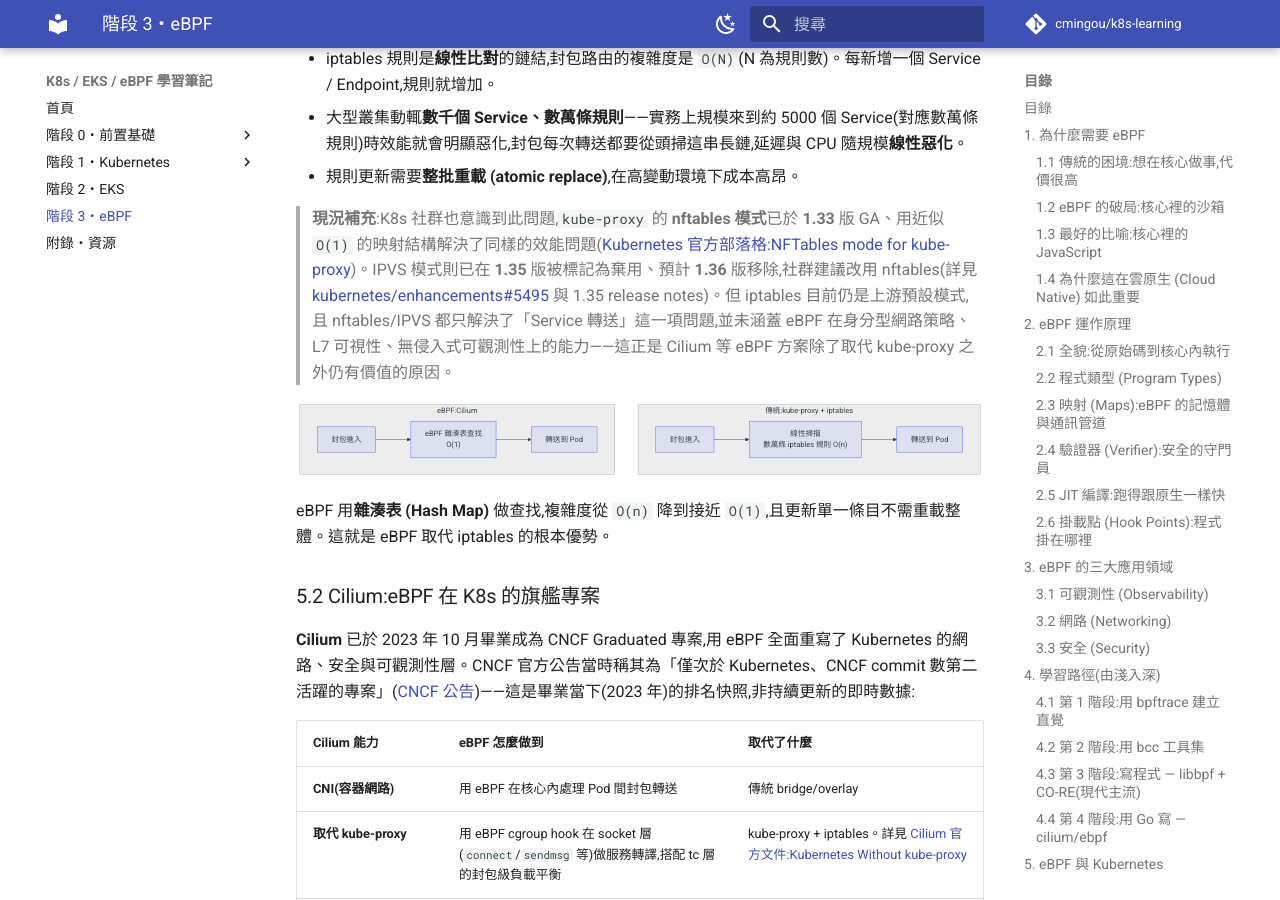
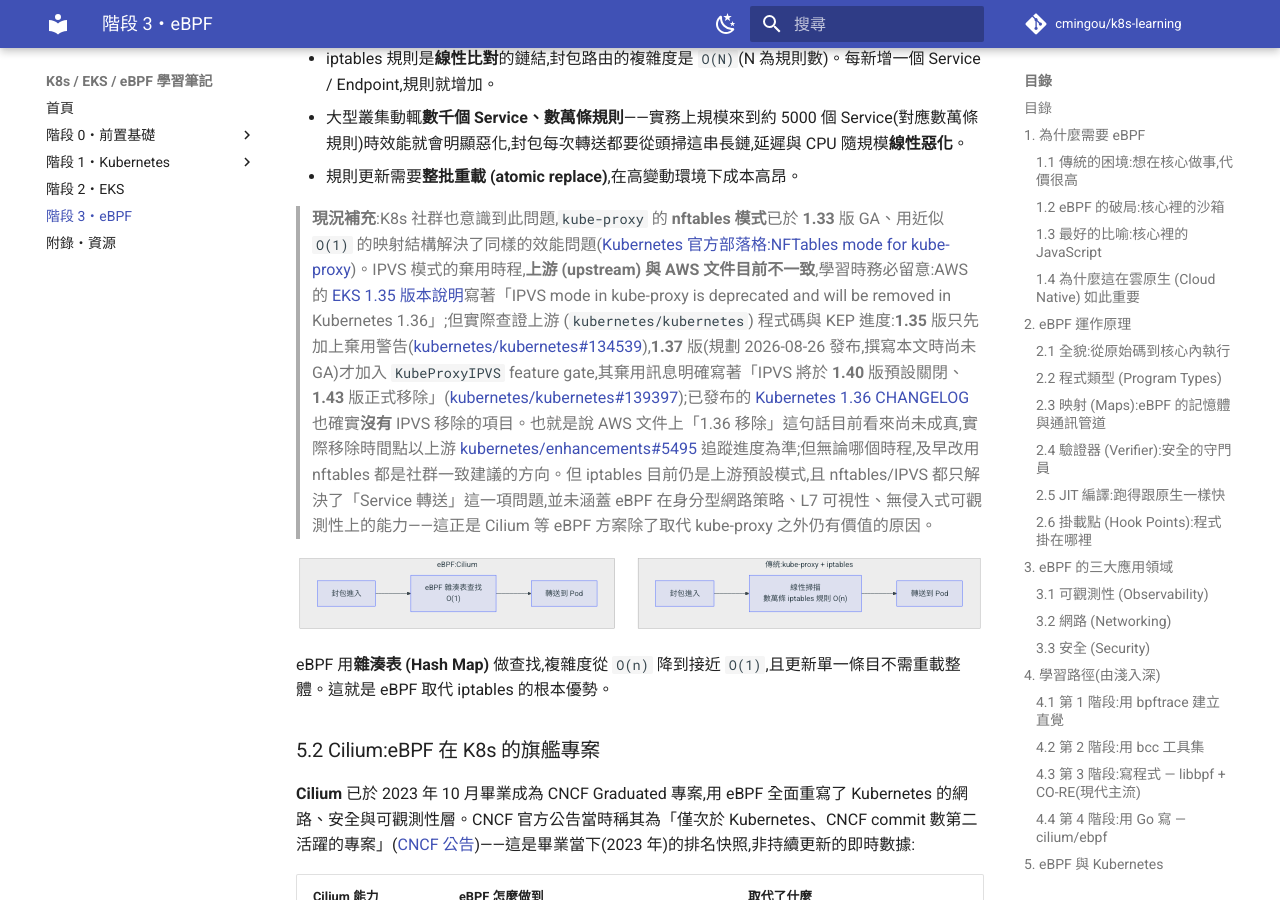
Before and after one commit to cmingou/k8s-learning, an MkDocs documentation site: the page built from docs/03-ebpf/README.md, in a window 1280 px wide and 900 px high, scrolled down 13026 px. Built offline with MkDocs 1.6.1 and Material for MkDocs 9.7.7, drawn with Linux system fonts in a browser that asks for light colours; comment, search, counter and statistics services are not loaded.

Commit message:
查證修正:IPVS 移除版本 AWS 文件與上游 KEP 不一致,補充 LB Controller 來源
- kube-proxy IPVS 棄用時程:AWS EKS 1.35 版本說明寫「將於 1.36 移除」,
  但查證上游 kubernetes/kubernetes#139397 與已發布的 1.36 CHANGELOG,
  實際計畫是 1.37 加入 feature gate、1.40 預設關閉、1.43 正式移除,
  1.36 並未移除 IPVS。修正筆記並列出兩邊來源供讀者自行判斷。
- AWS Load Balancer Controller v3.0.0 原生支援 Gateway API 補上官方公告連結。

````diff
--- a/docs/03-ebpf/README.md
+++ b/docs/03-ebpf/README.md
@@ -437,7 +437,7 @@ func main() {
 - 大型叢集動輒**數千個 Service、數萬條規則**——實務上規模來到約 5000 個 Service(對應數萬條規則)時效能就會明顯惡化,封包每次轉送都要從頭掃這串長鏈,延遲與 CPU 隨規模**線性惡化**。
 - 規則更新需要**整批重載 (atomic replace)**,在高變動環境下成本高昂。
 
-> **現況補充**:K8s 社群也意識到此問題,`kube-proxy` 的 **nftables 模式**已於 **1.33** 版 GA、用近似 `O(1)` 的映射結構解決了同樣的效能問題([Kubernetes 官方部落格:NFTables mode for kube-proxy](https://kubernetes.io/blog/2025/02/28/nftables-kube-proxy/))。IPVS 模式則已在 **1.35** 版被標記為棄用、預計 **1.36** 版移除,社群建議改用 nftables(詳見 [kubernetes/enhancements#5495](https://github.com/kubernetes/enhancements/issues/5495) 與 1.35 release notes)。但 iptables 目前仍是上游預設模式,且 nftables/IPVS 都只解決了「Service 轉送」這一項問題,並未涵蓋 eBPF 在身分型網路策略、L7 可視性、無侵入式可觀測性上的能力——這正是 Cilium 等 eBPF 方案除了取代 kube-proxy 之外仍有價值的原因。
+> **現況補充**:K8s 社群也意識到此問題,`kube-proxy` 的 **nftables 模式**已於 **1.33** 版 GA、用近似 `O(1)` 的映射結構解決了同樣的效能問題([Kubernetes 官方部落格:NFTables mode for kube-proxy](https://kubernetes.io/blog/2025/02/28/nftables-kube-proxy/))。IPVS 模式的棄用時程,**上游 (upstream) 與 AWS 文件目前不一致**,學習時務必留意:AWS 的 [EKS 1.35 版本說明](https://docs.aws.amazon.com/eks/latest/userguide/kubernetes-versions-standard.html#kubernetes-1-35)寫著「IPVS mode in kube-proxy is deprecated and will be removed in Kubernetes 1.36」;但實際查證上游 (`kubernetes/kubernetes`) 程式碼與 KEP 進度:**1.35** 版只先加上棄用警告([kubernetes/kubernetes#134539](https://github.com/kubernetes/kubernetes/pull/134539)),**1.37** 版(規劃 2026-08-26 發布,撰寫本文時尚未 GA)才加入 `KubeProxyIPVS` feature gate,其棄用訊息明確寫著「IPVS 將於 **1.40** 版預設關閉、**1.43** 版正式移除」([kubernetes/kubernetes#139397](https://github.com/kubernetes/kubernetes/pull/139397));已發布的 [Kubernetes 1.36 CHANGELOG](https://github.com/kubernetes/kubernetes/blob/master/CHANGELOG/CHANGELOG-1.36.md) 也確實**沒有** IPVS 移除的項目。也就是說 AWS 文件上「1.36 移除」這句話目前看來尚未成真,實際移除時間點以上游 [kubernetes/enhancements#5495](https://github.com/kubernetes/enhancements/issues/5495) 追蹤進度為準;但無論哪個時程,及早改用 nftables 都是社群一致建議的方向。但 iptables 目前仍是上游預設模式,且 nftables/IPVS 都只解決了「Service 轉送」這一項問題,並未涵蓋 eBPF 在身分型網路策略、L7 可視性、無侵入式可觀測性上的能力——這正是 Cilium 等 eBPF 方案除了取代 kube-proxy 之外仍有價值的原因。
 
 ```mermaid
 flowchart TD
````
Also changed, not shown: docs/01-kubernetes/03-networking-service.md (+1 -1 lines).
